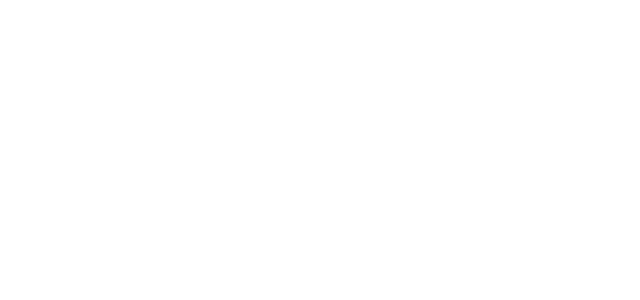
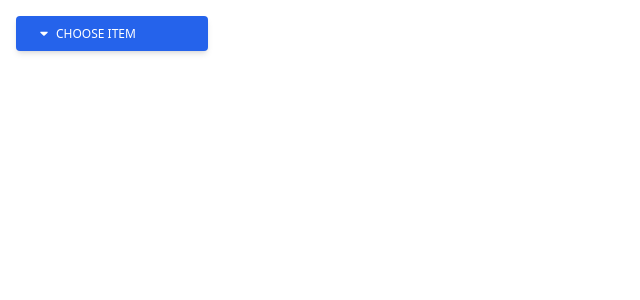
Before and after one commit to riazi-fsi/component, a React (Create React App) app: page /dropdown-page in a window 1280 px wide. Before the commit this address had no page. Shown: the top 300 px of the page, without its empty margins (0-640 px from the left). Built offline with nearby package versions, Linux system fonts and the light colour scheme.

Commit message:
add dropdown component

```diff
--- a/src/App.js
+++ b/src/App.js
@@ -3,6 +3,7 @@ import { BrowserRouter as Router, Route,Routes } from 'react-router-dom'
 import ButtonPage from './pages/ButtonPage'
 import CheckboxPage from './pages/CheckboxPage'
 import CountDownPage from './pages/CountDownPage'
+import DropdownPage from './pages/DropdownPage'
 import Home from './pages/Home'
 import TablePage from './pages/TablePage'
 import TextFieldPage from './pages/TextFieldPage'
@@ -19,6 +20,7 @@ function App() {
           <Route path='/checkbox-page' element={<CheckboxPage/>}/>
           <Route path='/countdown-page' element={<CountDownPage/>}/>
           <Route path='/toast-page' element={<ToastPage/>}/>
+          <Route path='/dropdown-page' element={<DropdownPage/>}/>
 
 
         </Routes>
--- /dev/null
+++ b/src/components/Dropdown/Dropdown.jsx
@@ -0,0 +1,112 @@
+import React from "react";
+import PropTypes from 'prop-types';
+
+class Dropdown extends React.Component {
+    refToggleContainer = React.createRef();
+    state = {
+        showOptions: false,
+        title: this.props.title
+    };
+
+    componentDidMount() {
+        window.addEventListener("click", this.onClickOutsideHandler);
+    }
+
+    componentWillUnmount() {
+        window.addEventListener("click", this.onClickOutsideHandler);
+    }
+
+    onClickHandler = () => {
+        this.setState(state => ({
+            showOptions: !state.showOptions
+        }));
+    };
+    // for close dropdow when click other side page
+    onClickOutsideHandler = e => {
+        if (
+            this.state.showOptions &&
+            !this.refToggleContainer.current.contains(e.target)
+        ) {
+            this.setState({ showOptions: false });
+        }
+    };
+    handlerGetValue = (value) => {
+        this.setState({
+            title: value,
+            showOptions: false
+        })
+        this.props.onClick(value);
+    }
+    render() {
+        return (
+            <div>
+                <div
+                    ref={this.refToggleContainer}
+                    className="relative" >
+                    <button className="dropdown-toggle" onClick={this.onClickHandler}>
+                        <svg aria-hidden="true" focusable="false" data-prefix="fas" data-icon="caret-down" class="w-2 mr-2 " role="img"
+                            xmlns="http://www.w3.org/2000/svg" viewBox="0 0 320 512"
+                        >
+                            <path
+                                fill="currentColor"
+                                d="M31.3 192h257.3c17.8 0 26.7 21.5 14.1 34.1L174.1 354.8c-7.8 7.8-20.5 7.8-28.3 0L17.2 226.1C4.6 213.5 13.5 192 31.3 192z"
+                            ></path>
+                        </svg>
+                        {this.state.title}
+                    </button>
+                    {this.state.showOptions ? (
+                        <ul className="dropdown-menu" >
+                            {this.props.items.map(function (item, i) {
+                                return (
+                                    <li value={item.value} key={i} id={i}
+
+                                    >
+                                        <p
+                                            onClick={() => this.handlerGetValue(item.value)}
+                                            className={item.disabled ? 'dropdown-item whitespace-nowrap bg-transparent text-gray-400  pointer-events-none  ' :
+                                                ' dropdown-item'}
+                                             >{item.name}</p>
+                                    </li>
+                                );
+                            }, this)}
+
+                        </ul>
+                    ) : null}
+                </div>
+            </div>
+        );
+    }
+}
+
+Dropdown.propTypes = {
+    title: PropTypes.string,
+    onClick: PropTypes.func,
+    items: PropTypes.arrayOf(PropTypes.shape({
+        value: PropTypes.any.isRequired,
+        name: PropTypes.string.isRequired,
+        disabled: PropTypes.bool
+    })).isRequired
+
+
+}
+export default Dropdown;
+
+
+
+//example for user
+{/*<Dropdown title={faLanguage.register.loginMethod}*/ }
+{/*items={[*/ }
+
+{/*{*/ }
+{/*'name': faLanguage.register.staticPassword,*/ }
+{/*'value': 'staticPassword'*/ }
+
+{/*},*/ }
+{/*{*/ }
+{/*'name': faLanguage.register.signaturePassword,*/ }
+{/*'value': "signaturePassword"*/ }
+
+{/*},*/ }
+{/*]}*/ }
+{/*onClick={this.handleDropdown}*/ }
+{/*/>*/ }
--- a/src/index.css
+++ b/src/index.css
@@ -1,3 +1,24 @@
 @tailwind base;
 @tailwind components;
 @tailwind utilities;
+
+@layer components {
+  /* ------------- Dropdown Component -------------  */
+    .dropdown-toggle {
+      @apply  px-6 py-2.5 bg-blue-600 text-white font-medium text-xs leading-tight w-48
+      uppercase rounded shadow-md flex items-center whitespace-nowrap
+       hover:bg-blue-700 hover:shadow-lg
+       focus:bg-blue-700 focus:shadow-lg focus:outline-none focus:ring-0
+       active:bg-blue-800 active:shadow-lg active:text-white
+      transition first-letter:duration-150 ease-in-out;
+    }
+    .dropdown-menu{
+        @apply block   min-w-max absolute  bg-white
+        text-base z-50 float-left py-2 list-none text-left rounded-lg
+        shadow-lg mt-1  m-0 bg-clip-padding border-none
+    }
+    .dropdown-item{
+        @apply text-sm py-2 px-4 font-normal block w-full whitespace-nowrap bg-transparent text-gray-700 hover:bg-gray-100
+    }
+
+  }
--- /dev/null
+++ b/src/pages/DropdownPage.js
@@ -0,0 +1,26 @@
+import React, { useState } from 'react'
+import Dropdown from '../components/Dropdown/Dropdown'
+
+
+function DropdownPage() {
+  const [data, setData] = useState('')
+  const handleClick = (key) => {
+    setData(key)
+  }
+  return (
+    <div className='m-4'>
+      <Dropdown title={'choose item '}
+        items={[
+          { name: 'one', value: '1' },
+          { name: 'two', value: '2', disabled: true },
+          { name: 'three', value: '3' }
+        ]}
+        onClick={handleClick}
+
+      />
+      <p>{data}</p>
+    </div>
+  )
+}
+
+export default DropdownPage
--- a/src/pages/Home.js
+++ b/src/pages/Home.js
@@ -55,6 +55,14 @@ export default function Home() {
                 }}
 
             />
+             <Button
+                label='Dropdown component'
+                type='confirm'
+                onClick={() => {
+                    navigate(`/dropdown-page`)
+                }}
+
+            />
         </div>
     )
 }
```
Also changed, not shown: 1 other file (tests, documents, lock files or other folders).
